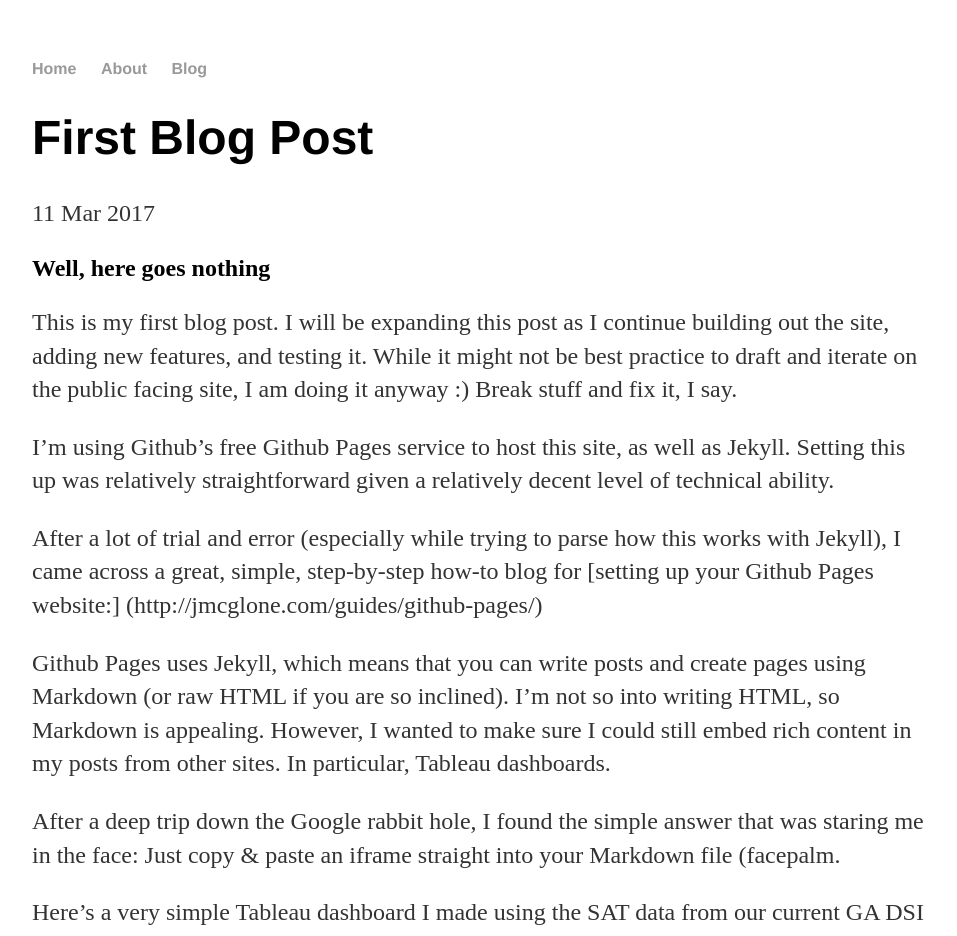
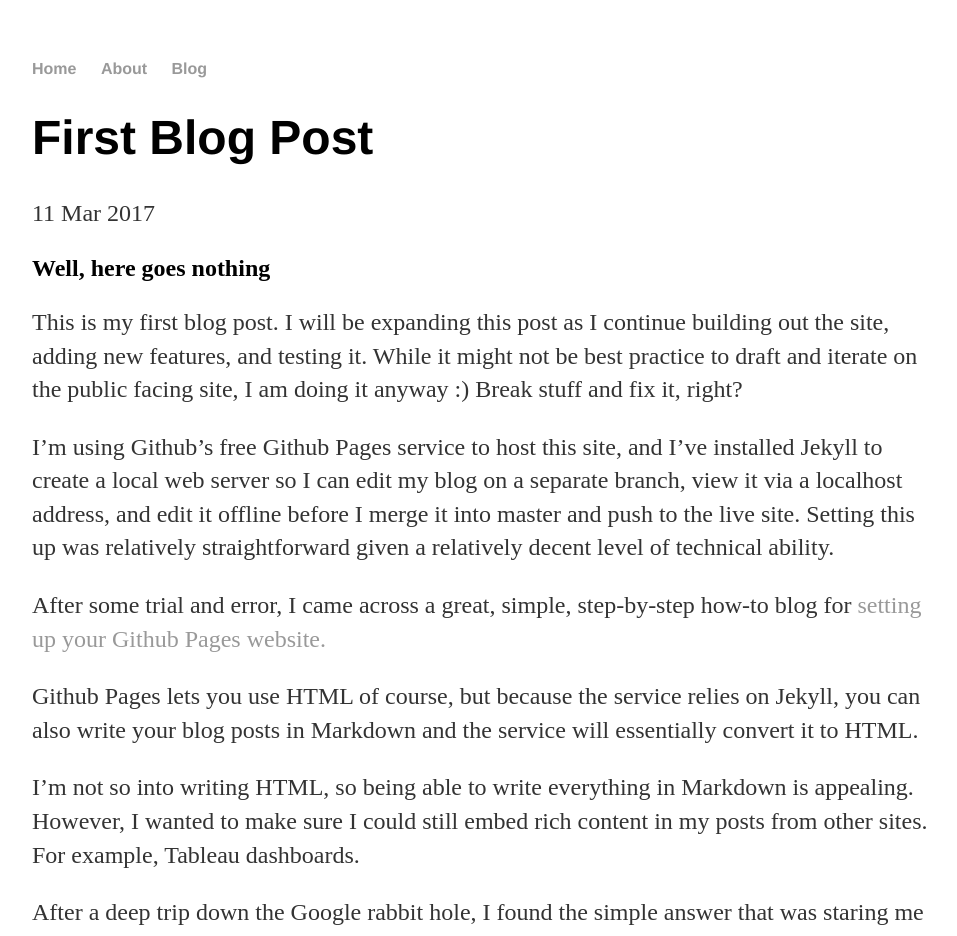
Before and after one commit to MikeS-nth/MikeS-nth.github.io, a Jekyll site: the page built from _posts/2017-03-11-first-post.md, in a window 1280 px wide and 1400 px high. Shown: the top 936 px of the window, without its empty margins (160-1117 px from the left). Built offline with Jekyll 4.4.1, drawn with Linux system fonts in a browser that asks for light colours; some of the changed text lies outside the part shown.

Commit message:
Content revisions to the post.

```diff
--- a/_posts/2017-03-11-first-post.md
+++ b/_posts/2017-03-11-first-post.md
@@ -6,24 +6,26 @@ date: March 11, 2017
 
 ## Well, here goes nothing
 
-This is my first blog post.  I will be expanding this post as I continue building out the site, adding new features, and testing it.  While it might not be best practice to draft and iterate on the public facing site, I am doing it anyway :)  Break stuff and fix it, I say.
+This is my first blog post.  I will be expanding this post as I continue building out the site, adding new features, and testing it.  While it might not be best practice to draft and iterate on the public facing site, I am doing it anyway :)  Break stuff and fix it, right?
 
-I'm using Github's free Github Pages service to host this site, as well as Jekyll.  Setting this up was relatively straightforward given a relatively decent level of technical ability.
+I'm using Github's free Github Pages service to host this site, and I've installed Jekyll to create a local web server so I can edit my blog on a separate branch, view it via a localhost address, and edit it offline before I merge it into master and push to the live site.  Setting this up was relatively straightforward given a relatively decent level of technical ability.
 
-After a lot of trial and error (especially while trying to parse how this works with Jekyll), I came across a great, simple, step-by-step how-to blog for [setting up your Github Pages website:] (http://jmcglone.com/guides/github-pages/)
+After some trial and error, I came across a great, simple, step-by-step how-to blog for [setting up your Github Pages website.](http://jmcglone.com/guides/github-pages/)
 
-Github Pages uses Jekyll, which means that you can write posts and create pages using Markdown (or raw HTML if you are so inclined).  I'm not so into writing HTML, so Markdown is appealing.  However, I wanted to make sure I could still embed rich content in my posts from other sites.  In particular, Tableau dashboards.
+Github Pages lets you use HTML of course, but because the service relies on Jekyll, you can also write your blog posts in Markdown and the service will essentially convert it to HTML.
 
-After a deep trip down the Google rabbit hole, I found the simple answer that was staring me in the face:  Just copy & paste an iframe straight into your Markdown file (facepalm.
+I'm not so into writing HTML, so being able to write everything in Markdown is appealing.  However, I wanted to make sure I could still embed rich content in my posts from other sites.  For example, Tableau dashboards.
 
-Here's a very simple Tableau dashboard I made using the SAT data from our current GA DSI project:
+After a deep trip down the Google rabbit hole, I found the simple answer that was staring me in the face:  Just copy the iframe code (which websites will generate for you when you click the "embed" button next to a video, etc.) and copy it straight into your Markdown file.  No special syntax needed (facepalm).
+
+Here's a very simple Tableau dashboard I made using some data on US SAT scores:
 
 
 <iframe src="https://public.tableau.com/views/testhistogram/Sheet1?:embed=y&:display_count=yes"
  width="645" height="955"></iframe>
 
 
-To accomplish this, I simply included the following code in my Markdown file:
+To accomplish this, I simply pasted the following code in my Markdown file:
 
     `<iframe src="https://public.tableau.com/views/testhistogram/Sheet1?:embed=y&:display_count=yes"
  width="645" height="955"></iframe>`
```
